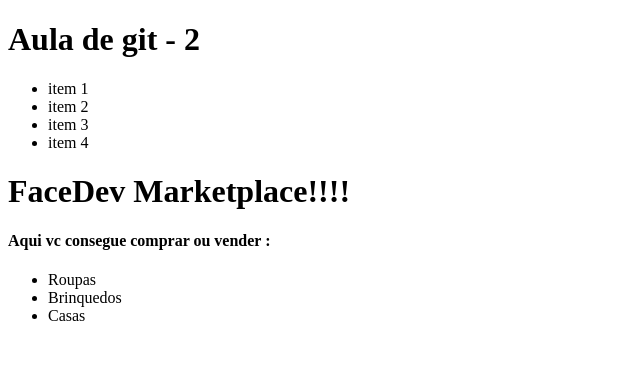
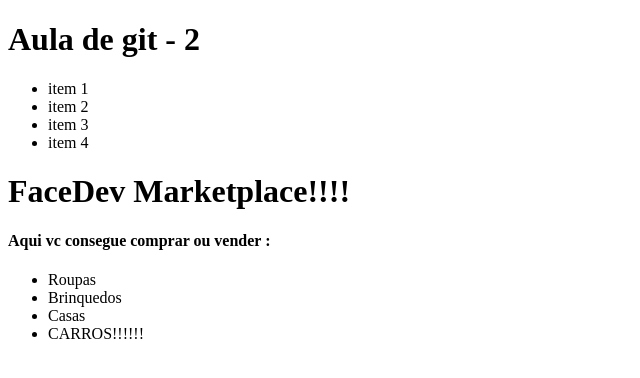
Before and after one commit to freddneos/aula-git-2021, a plain HTML site: page index.html in a window 1280 px wide. Shown: the whole page, without its empty margins (0-640 px from the left). Drawn offline with Linux system fonts and the light colour scheme.

Commit message:
inciando minha feature de carros no mktplace

```diff
--- a/index.html
+++ b/index.html
@@ -23,6 +23,8 @@
         <li>Roupas</li>
         <li>Brinquedos</li>
         <li>Casas</li>
+        <li>CARROS!!!!!!</li>
+
     </ul>
 
 </body>
```
